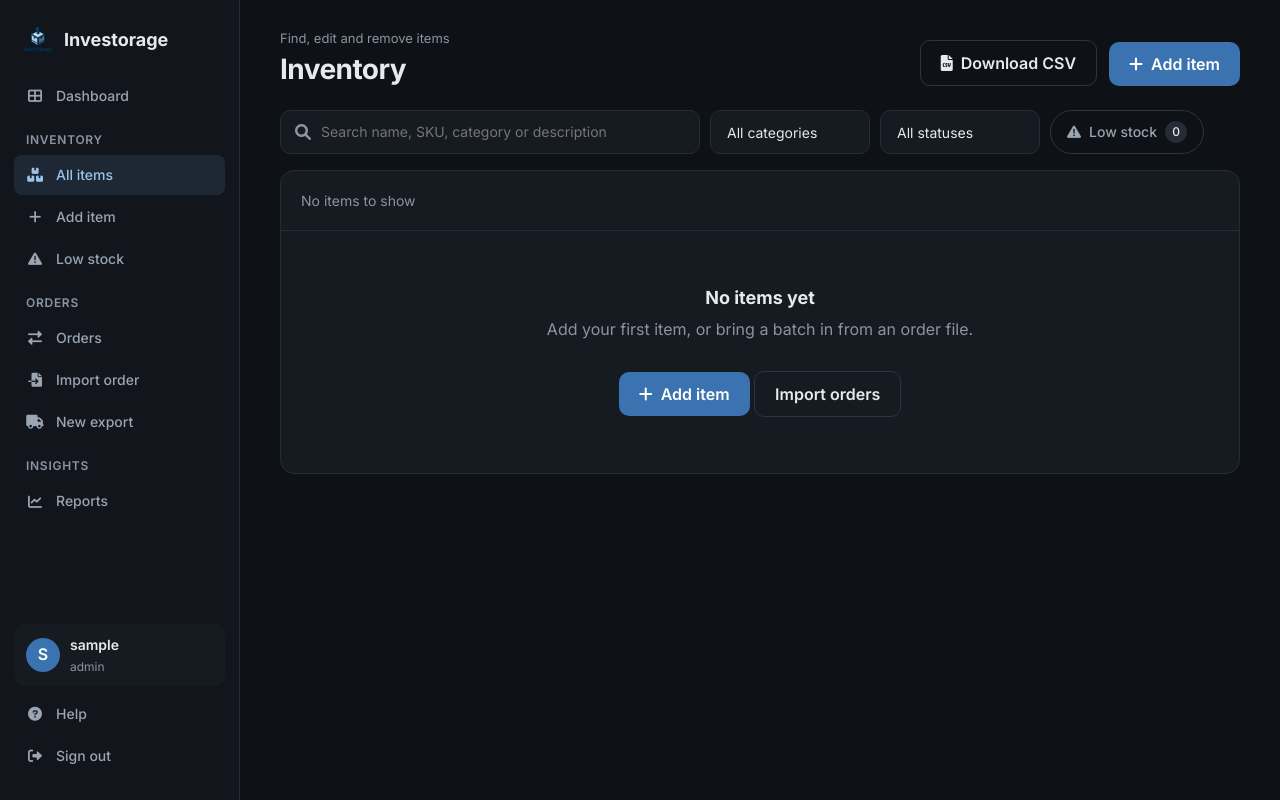
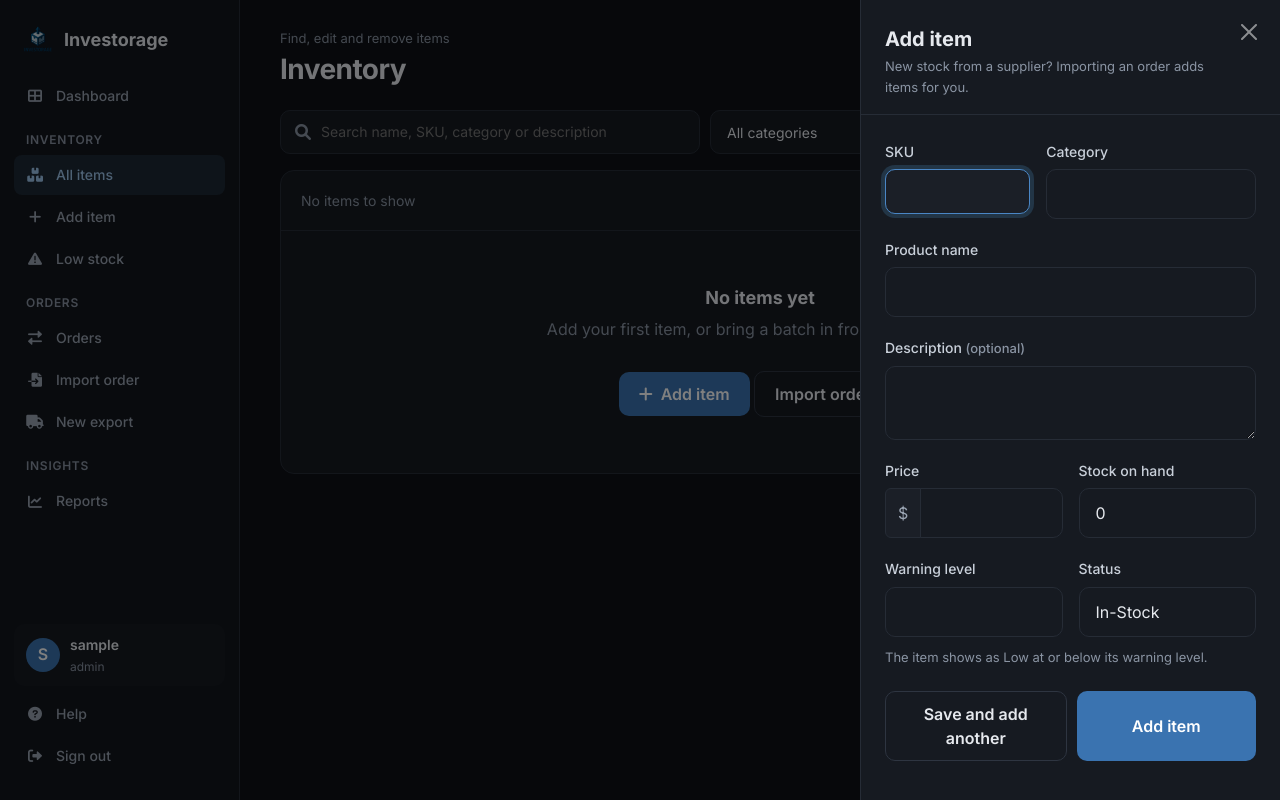
Before and after one commit to AndrewPuig77/Investorage, a PHP site: page /searchInventory.php?add=1 in a window 1280 px wide. Run offline with PHP 8.4, Linux system fonts and the light colour scheme; the visitor is signed in with stand-in values (Sample User, id 1); data that the repository does not hold is empty.

Commit message:
Add items from a side panel on the inventory list

```diff
--- a/public/searchInventory.php
+++ b/public/searchInventory.php
@@ -724,7 +724,7 @@ function sortHeader(array $currentQuery, $column, $label, $sortBy, $sortOrder, $
                 <h1>Inventory</h1>
             </div>
             <a href="<?php echo htmlspecialchars(listUrl($currentQuery, ['format' => 'csv', 'page' => ''])); ?>" class="btn btn-secondary"><i class="fas fa-file-csv" aria-hidden="true"></i> Download CSV</a>
-            <a href="addInventory.php" class="btn btn-primary"><i class="fas fa-plus" aria-hidden="true"></i> Add item</a>
+            <a href="searchInventory.php?add=1" class="btn btn-primary add-item-trigger"><i class="fas fa-plus" aria-hidden="true"></i> Add item</a>
         </header>
 
         <form class="filter-bar" method="get" action="searchInventory.php" id="filterForm" role="search">
@@ -893,7 +893,7 @@ function sortHeader(array $currentQuery, $column, $label, $sortBy, $sortOrder, $
                     <div class="empty-state">
                         <h2>No items yet</h2>
                         <p>Add your first item, or bring a batch in from an order file.</p>
-                        <a href="addInventory.php" class="btn btn-primary"><i class="fas fa-plus" aria-hidden="true"></i> Add item</a>
+                        <a href="searchInventory.php?add=1" class="btn btn-primary add-item-trigger"><i class="fas fa-plus" aria-hidden="true"></i> Add item</a>
                         <a href="orderImport.php" class="btn btn-secondary">Import orders</a>
                     </div>
                 <?php endif; ?>
@@ -972,6 +972,83 @@ function sortHeader(array $currentQuery, $column, $label, $sortBy, $sortOrder, $
                     <i class="fas fa-trash-alt" aria-hidden="true"></i> Remove this item
                 </button>
             </div>
+        </div>
+    </div>
+
+    <!-- Add panel: the same side panel as Edit, empty -->
+    <div class="offcanvas offcanvas-end edit-panel" tabindex="-1" id="addPanel" aria-labelledby="addTitle">
+        <div class="offcanvas-header">
+            <div>
+                <h2 class="offcanvas-title" id="addTitle">Add item</h2>
+                <div class="field-hint" style="margin-top: 2px">New stock from a supplier? Importing an order adds items for you.</div>
+            </div>
+            <button type="button" class="btn-close btn-close-white" data-bs-dismiss="offcanvas" aria-label="Close"></button>
+        </div>
+        <div class="offcanvas-body">
+            <form class="edit-form" method="post" action="actions/addItem.php" id="addForm">
+                <input type="hidden" name="return" value="<?php echo htmlspecialchars($returnQuery); ?>">
+
+                <div class="row g-3">
+                    <div class="col-5">
+                        <label class="form-label" for="addSku">SKU</label>
+                        <input type="text" class="form-control mono" name="SKU" id="addSku" maxlength="50" required autocomplete="off">
+                    </div>
+                    <div class="col-7">
+                        <label class="form-label" for="addCategory">Category</label>
+                        <input type="text" class="form-control" name="Category" id="addCategory" list="categoryList" required autocomplete="off">
+                        <datalist id="categoryList">
+                            <?php foreach ($categories as $cat): ?>
+                                <option value="<?php echo htmlspecialchars($cat); ?>"></option>
+                            <?php endforeach; ?>
+                        </datalist>
+                    </div>
+                </div>
+
+                <div>
+                    <label class="form-label" for="addName">Product name</label>
+                    <input type="text" class="form-control" name="Name" id="addName" required>
+                </div>
+
+                <div>
+                    <label class="form-label" for="addDescription">Description <span class="field-hint">(optional)</span></label>
+                    <textarea class="form-control" name="Description" id="addDescription" rows="2"></textarea>
+                </div>
+
+                <div class="row g-3">
+                    <div class="col-6">
+                        <label class="form-label" for="addPrice">Price</label>
+                        <div class="input-group">
+                            <span class="input-group-text">$</span>
+                            <input type="number" class="form-control" name="SalesPrice" id="addPrice" min="0" step="0.01" required>
+                        </div>
+                    </div>
+                    <div class="col-6">
+                        <label class="form-label" for="addStock">Stock on hand</label>
+                        <input type="number" class="form-control" name="Stock" id="addStock" min="0" step="1" value="0" required>
+                    </div>
+                </div>
+
+                <div class="row g-3">
+                    <div class="col-6">
+                        <label class="form-label" for="addLow">Warning level</label>
+                        <input type="number" class="form-control" name="LowStockWarning" id="addLow" min="0" step="1" required>
+                    </div>
+                    <div class="col-6">
+                        <label class="form-label" for="addStatus">Status</label>
+                        <select class="form-select" name="Status" id="addStatus" required>
+                            <?php foreach ($statusOptions as $option): ?>
+                                <option value="<?php echo $option; ?>"><?php echo $option; ?></option>
+                            <?php endforeach; ?>
+                        </select>
+                    </div>
+                </div>
+                <div class="field-hint" style="margin-top: -8px">The item shows as Low at or below its warning level.</div>
+
+                <div class="edit-actions">
+                    <button type="submit" class="btn btn-secondary" name="next" value="add">Save and add another</button>
+                    <button type="submit" class="btn btn-primary">Add item</button>
+                </div>
+            </form>
         </div>
     </div>
 
@@ -1091,6 +1168,25 @@ function sortHeader(array $currentQuery, $column, $label, $sortBy, $sortOrder, $
             });
         });
 
+        // Add item: the same kind of panel, empty
+        const addPanelEl = document.getElementById('addPanel');
+        const addPanel = bootstrap.Offcanvas.getOrCreateInstance(addPanelEl);
+        document.querySelectorAll('.add-item-trigger').forEach(function (link) {
+            link.addEventListener('click', function (e) {
+                e.preventDefault();
+                addPanel.show();
+            });
+        });
+        addPanelEl.addEventListener('shown.bs.offcanvas', function () {
+            document.getElementById('addSku').focus();
+        });
+        if (<?php echo json_encode(($_GET['add'] ?? '') === '1'); ?>) {
+            addPanel.show();
+            const url = new URL(window.location.href);
+            url.searchParams.delete('add');
+            window.history.replaceState(null, '', url.pathname + url.search);
+        }
+
         // Opened from a link like searchInventory.php?search=SKU008&edit=SKU008
         const editSku = <?php echo json_encode($editSku); ?>;
         if (editSku) {
@@ -1109,6 +1205,7 @@ function sortHeader(array $currentQuery, $column, $label, $sortBy, $sortOrder, $
             url.searchParams.delete('message');
             url.searchParams.delete('error');
             url.searchParams.delete('edit');
+            url.searchParams.delete('add');
             window.history.replaceState(null, '', url.pathname + url.search);
         }
     });
```
